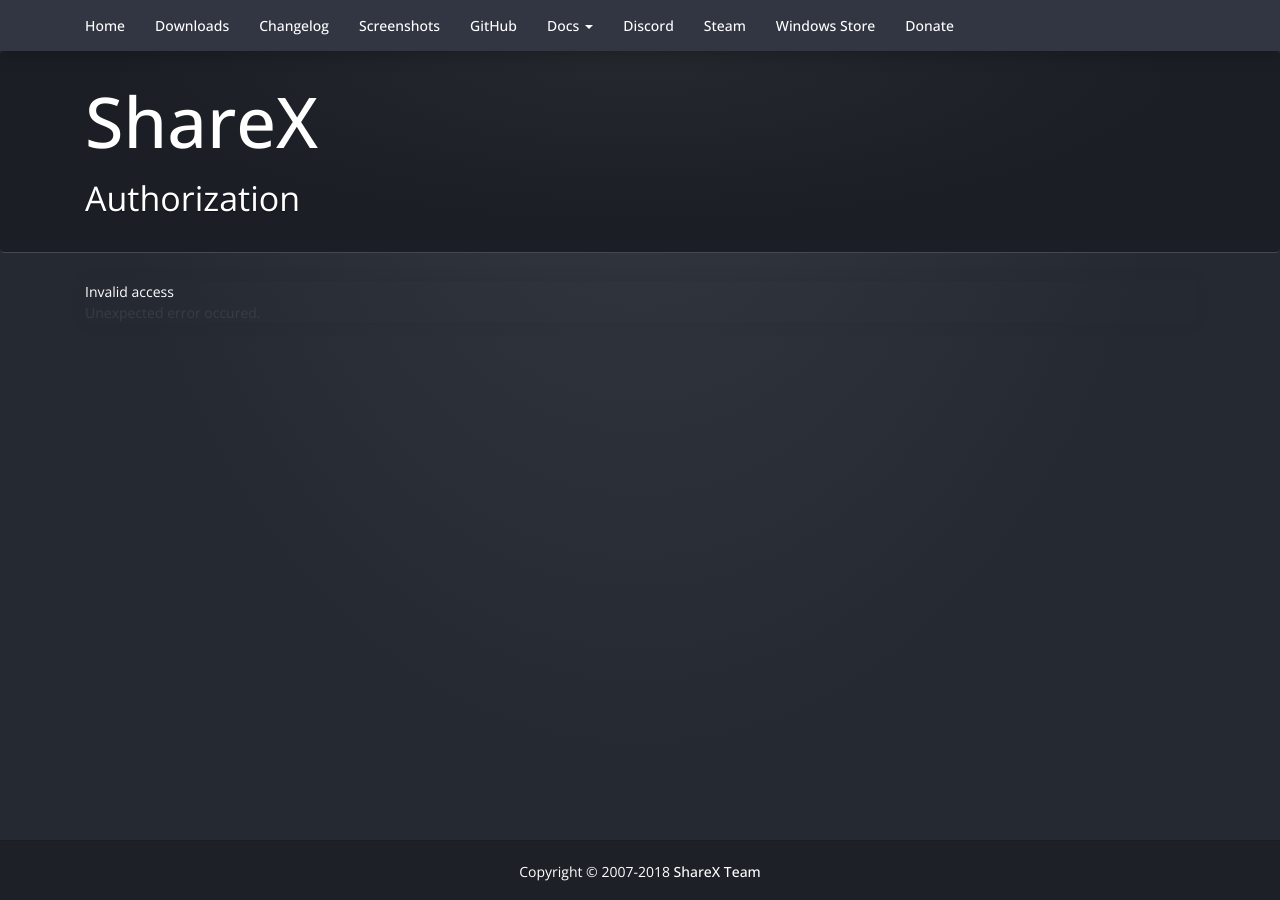
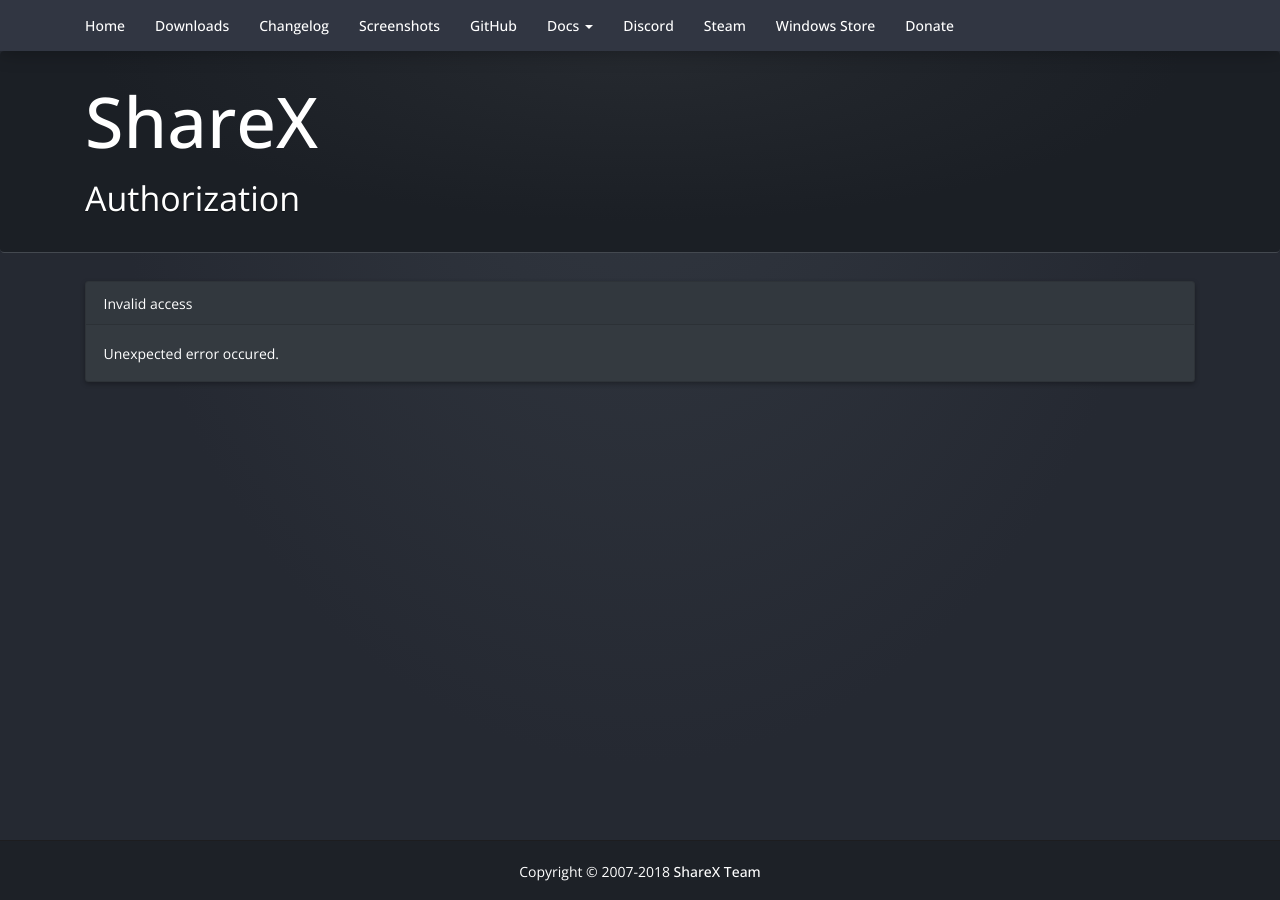
Before and after one commit to ShareX/sharex.github.io, a Jekyll site: the page built from callback/index.html, in a window 1280 px wide. Built offline with Jekyll 4.4.1, drawn with Linux system fonts in a browser that asks for light colours; nearby versions of some CDN libraries.

Commit message:
Fix callback page

```diff
--- a/callback/index.html
+++ b/callback/index.html
@@ -5,11 +5,11 @@
 
 <div class="container-callback">
     <div class="container">
-        <div id="panel-callback" class="panel panel-primary">
-            <div class="panel-heading">
+        <div id="panel-callback" class="card text-white bg-dark">
+            <div class="card-header">
                 <span id="title" />
             </div>
-            <div class="panel-body">
+            <div class="card-body">
                 <div id="callback-code" class="input-group">
                     <input id="code" type="text" class="form-control" onfocus="this.select()" />
                     <span class="input-group-btn">
--- a/css/main.scss
+++ b/css/main.scss
@@ -412,8 +412,8 @@
     margin-top: $container-padding;
     margin-bottom: $container-padding-half;
 
-    .panel {
-        box-shadow: 0px 0px 20px rgba(0, 0, 0, 0.05);
+    .card {
+        box-shadow: 0px 2px 5px rgba(0, 0, 0, 0.3);
     }
 
     #callback-code .btn {
@@ -432,7 +432,6 @@
 
     #callback-error {
         display: none;
-        color: $button-color;
     }
 }
 
```
